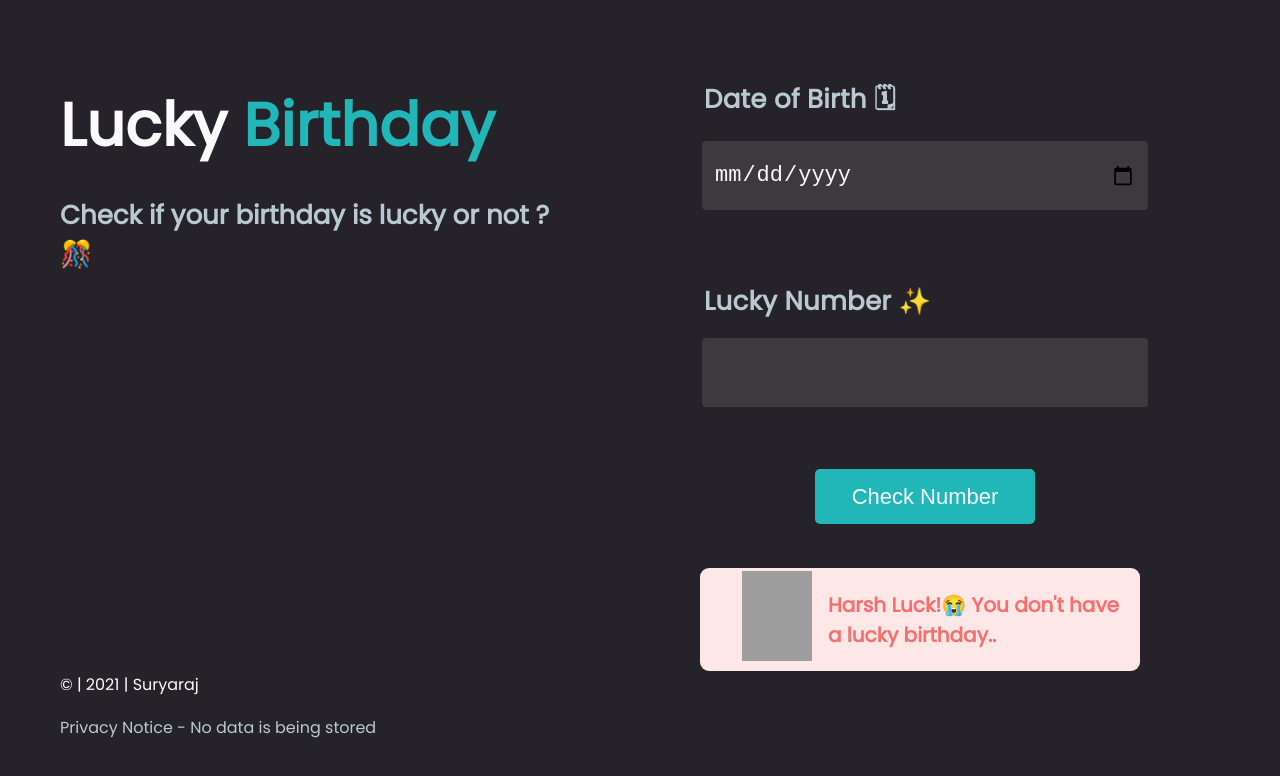
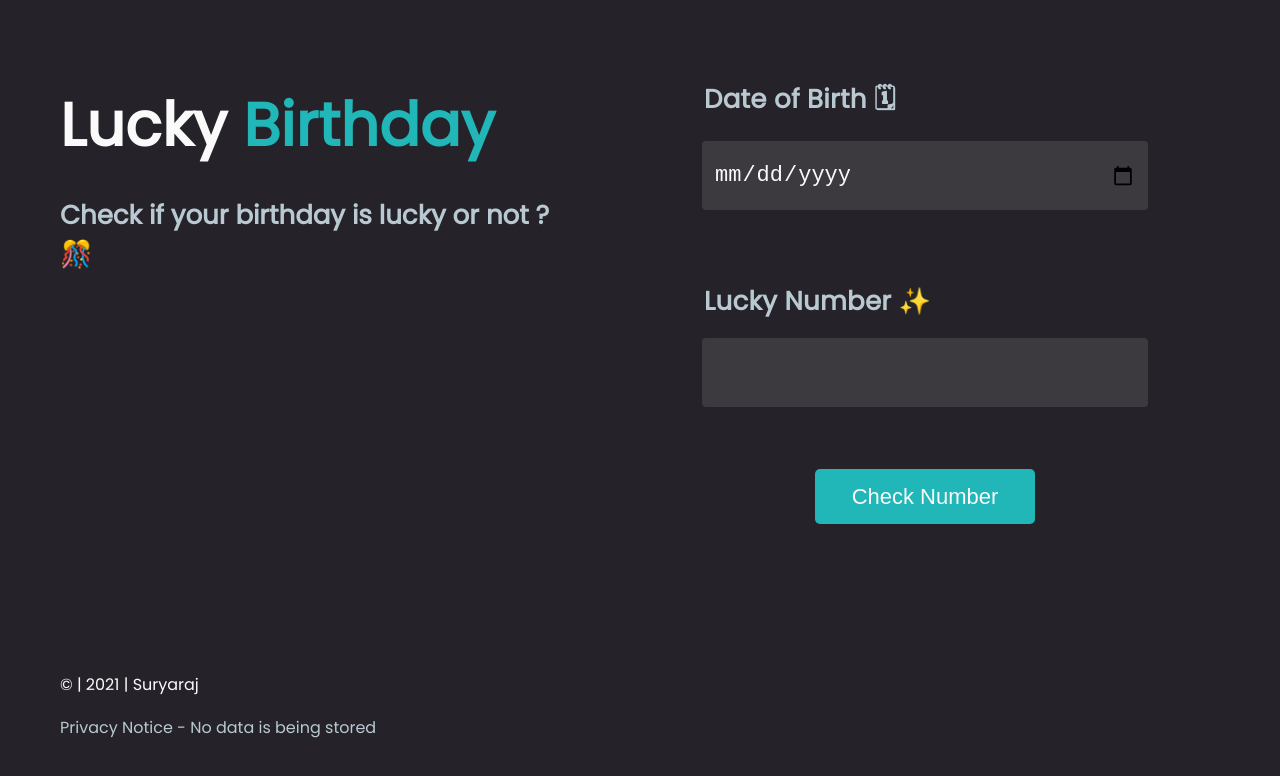
Before and after one commit to suryaraj1/Lucky-Birthday, a React (Create React App) app: page / in a window 1280 px wide. Shown: the top 776 px of the page. Built offline with nearby package versions, Linux system fonts and the light colour scheme; grey boxes are pictures that could not be loaded.

Commit message:
Add input validation logic

```diff
--- a/src/components/AlertTile/AlertTile.css
+++ b/src/components/AlertTile/AlertTile.css
@@ -24,7 +24,7 @@
 
 .alert-tile p {
   color: #61b37c;
-  font-size: 20px;
+  font-size: 16px;
   font-weight: 700;
   width: 300px;
 }
--- a/src/components/RightSection/RightSection.js
+++ b/src/components/RightSection/RightSection.js
@@ -11,7 +11,8 @@ class RightSection extends React.Component {
         this.state = {
             birthDate: "",
             luckyNumber: "",
-            isLucky: false
+            isLucky: false,
+            clickCount: 0
         }
     }
 
@@ -40,24 +41,34 @@ class RightSection extends React.Component {
         return (this.getSumOfDigits(birthDate) % luckyNumber === 0);
     }
 
+    validateInput = (birthDate, luckyNumber) => {
+        const checkDate = !isNaN(Date.parse(birthDate));
+        const checkNumber = !isNaN(luckyNumber) && luckyNumber !== '';
+        console.log(checkDate, checkNumber);
+        return (checkDate && checkNumber);
+    }
+
     onClickHandler = () => {
         const { birthDate, luckyNumber } = this.state;
-        const isBirthdayLucky = this.isLuckyBirthday(birthDate, luckyNumber);
+        if (this.validateInput(birthDate, luckyNumber)) {
+            const isBirthdayLucky = this.isLuckyBirthday(birthDate, luckyNumber);
 
-        this.setState({
-            isLucky: isBirthdayLucky
-        })
+            this.setState({
+                isLucky: isBirthdayLucky,
+                clickCount: this.state.clickCount + 1
+            })
+        }
     }
 
     render() {
-        const { isLucky } = this.state;
+        const { isLucky, clickCount } = this.state;
         return (
             <div className='right-section-wrapper'>
                 <div className='right-section-container'>
                     <InputComponent inputType='date' handler={this.birthDateHandler}/>
                     <InputComponent handler={this.luckyNumberHandler}/>
                     <CheckButton clickHandler={this.onClickHandler}/>
-                    <AlertTile success={isLucky}/>
+                    {clickCount > 0 && <AlertTile success={isLucky}/>}
                 </div>
             </div>
         )
```
